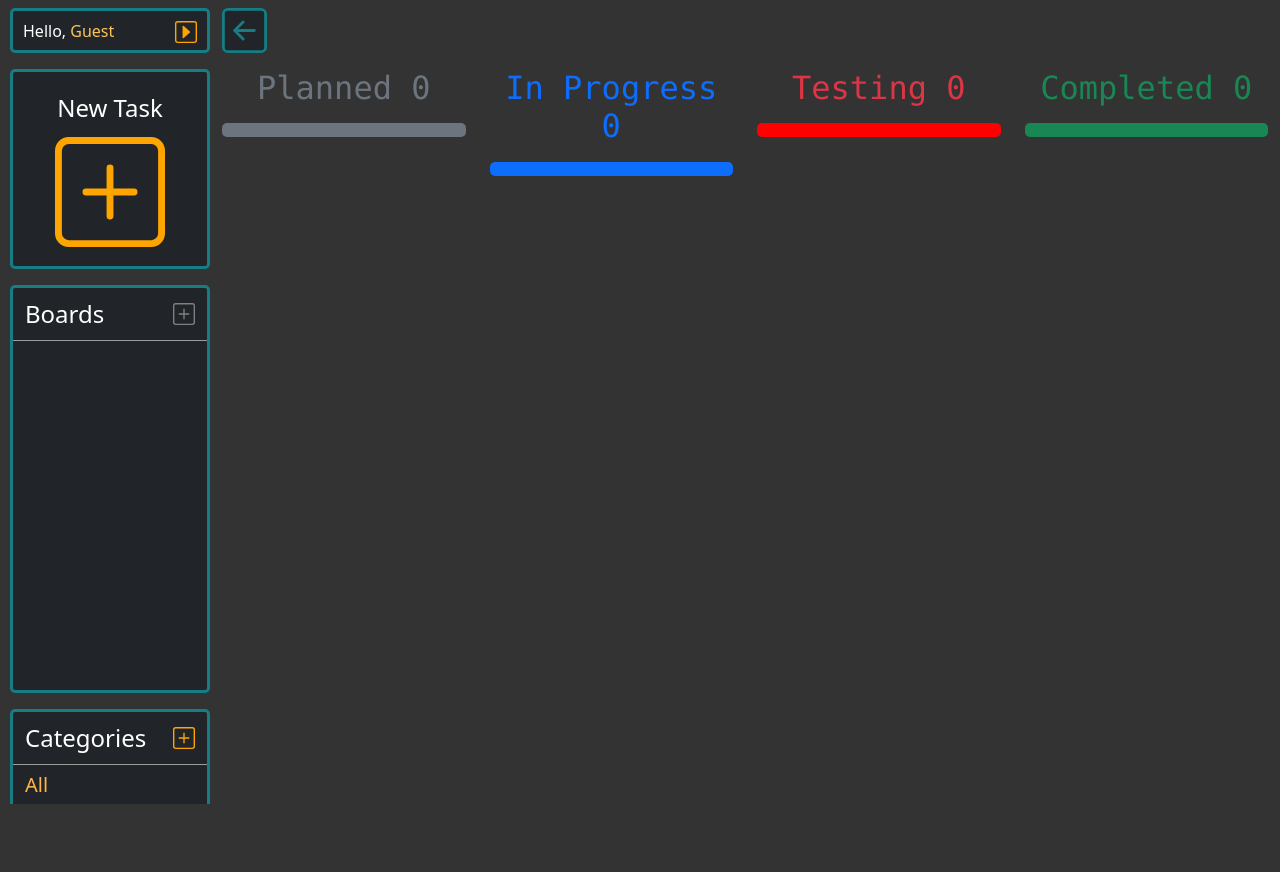
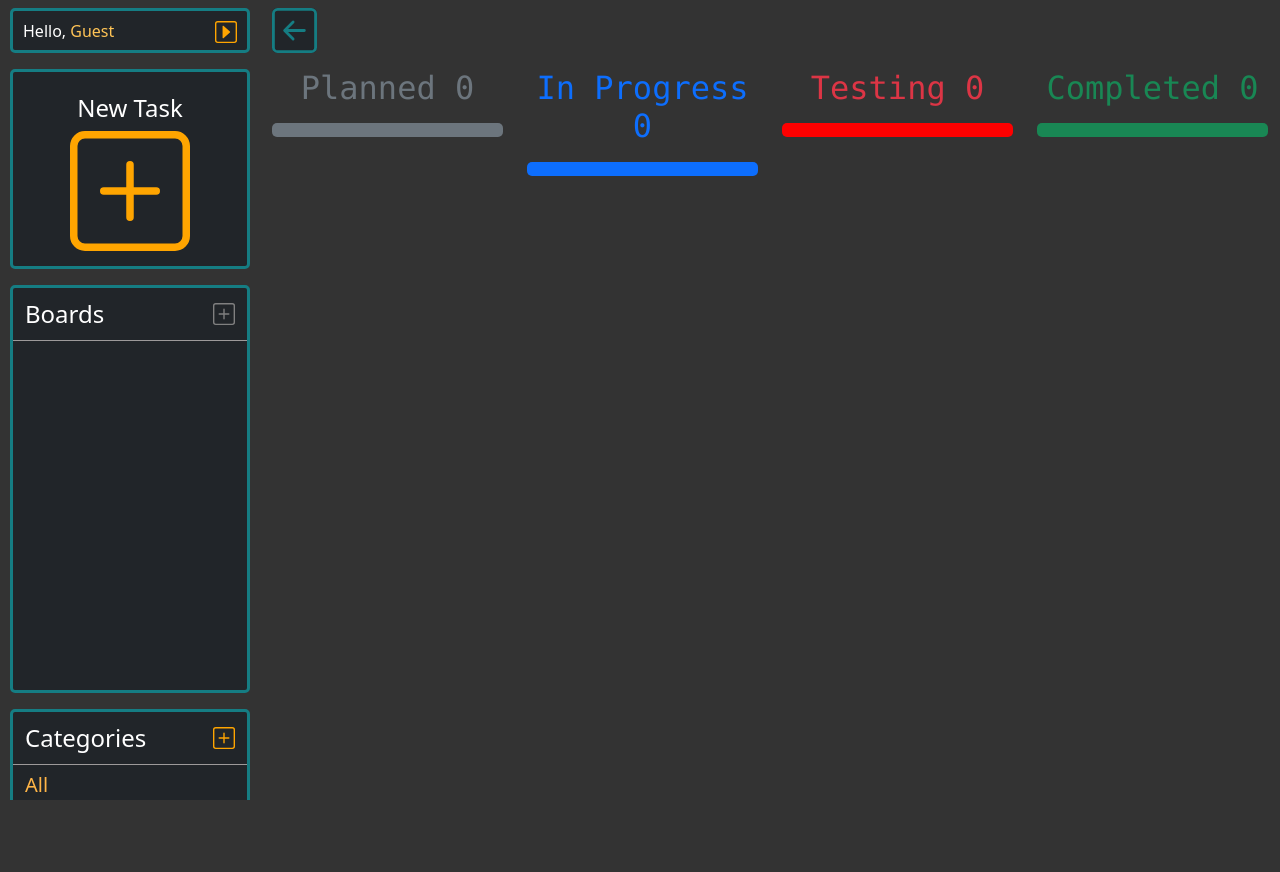
Before and after one commit to reeson46/Planner, a Django app: template templates/dashboard/dashboard.html in a window 1280 px wide. Run offline with Django 3.2, Linux system fonts and the light colour scheme; the template is opened without the code that fills it, so the values that code supplies are empty.

Commit message:
fixed sidebar overflow

```diff
--- a/static/dashboard/sidebar/css/sidebar.css
+++ b/static/dashboard/sidebar/css/sidebar.css
@@ -1,11 +1,13 @@
 /* Sidebar */
 #sidebar-wrapper {
     z-index: 1;
-    position: fixed;
-    width: 200px;
-    height: 100vh;
+    position: absolute;
+    width: 250px;
+    height: 99vh;
     margin-left: 10px;
-    overflow-y: hidden;
+    padding-right: 10px;
+    overflow-y: scroll;
+    overflow-x: hidden;
     transition: 0.3s;
 }
 
@@ -13,13 +15,17 @@
 #page-content-wrapper {
     width: 100%;
     position: absolute;
-    padding-left: 210px;
+    padding-left: 260px;
     transition: 0.3s;
+
 }
 
 /* Change the width of the sidebar to display it */
 #wrapper.menuDisplayed #sidebar-wrapper {
     width: 0;
+    padding-right: 0px;
+    overflow-y: hidden;
+    overflow-x: hidden;
 }
 
 #wrapper.menuDisplayed #page-content-wrapper {
@@ -154,11 +160,11 @@
 }
 
 .newtask-icon {
-    width: 110px;
-    height: 110px;
-    left: 45px;
-    top: 133px;
-    position: absolute;
+    width: 100%;
+    height: 120px;
+    top: 15px;
+    position: relative;
+
 }
 
 .sidebar-add-task-guest {
@@ -265,7 +271,7 @@
 }
 
 .dropdown-menu-user {
-    transform: translate(215px, 8px) !important;
+    transform: translate(255px, 8px) !important;
     border: 3px solid #157d83;
     padding-top: 0;
     padding-bottom: 0;
@@ -325,7 +331,7 @@ li.account-dropdown-item {
 }
 
 .dropdown-menu-guest {
-    transform: translate(215px, 8px) !important;
+    transform: translate(210px, 8px) !important;
     border: 3px solid #157d83;
     padding-top: 0;
     padding-bottom: 0;
--- a/static/task/css/task.css
+++ b/static/task/css/task.css
@@ -10,6 +10,7 @@
 .task-col {
     overflow-y: scroll;
     height: 85vh;
+    padding: 0 10px 0 10px;
 }
 
 .task {
--- a/templates/dashboard/board.html
+++ b/templates/dashboard/board.html
@@ -5,7 +5,7 @@
     <h2 class="text-secondary font-monospace text-center" id="planned-total">Planned {{ planned|length }}</h2>
     <hr class="new1">
 
-    <div class="p-3 task-col" id="tasks-planned">
+    <div class="task-col" id="tasks-planned">
 
       {% for task in planned %}
       {% include 'dashboard/task/task_card.html' %}
@@ -18,7 +18,7 @@
     <h2 class="text-primary font-monospace text-center" id="in-progress-total">In Progress {{ in_progress|length }}</h2>
     <hr class="new2">
 
-    <div class="p-3 task-col" id="tasks-in-progress">
+    <div class="task-col" id="tasks-in-progress">
 
       {% for task in in_progress %}
       {% include 'dashboard/task/task_card.html' %}
@@ -32,7 +32,7 @@
     <h2 class="text-danger font-monospace text-center" id="testing-total">Testing {{ testing|length }}</h2>
     <hr class="new3">
 
-    <div class="p-3 task-col" id="tasks-testing">
+    <div class="task-col" id="tasks-testing">
 
       {% for task in testing %}
       {% include 'dashboard/task/task_card.html' %}
@@ -46,7 +46,7 @@
     <h2 class="text-success font-monospace text-center" id="completed-total">Completed {{ completed|length }}</h2>
     <hr class="new4">
 
-    <div class="p-3 task-col" id="tasks-completed">
+    <div class="task-col" id="tasks-completed">
 
       {% for task in completed %}
       {% include 'dashboard/task/task_card.html' %}
--- a/templates/dashboard/dashboard.html
+++ b/templates/dashboard/dashboard.html
@@ -2,7 +2,7 @@
 {% block title %}Dashboard{% endblock title %}
 {% block content %}
 
-<div id="wrapper" class="mt-1">
+<div id="wrapper" class="mt-2">
 
   <div class="" id="sidebar-wrapper">
     {% include 'dashboard/sidebar.html' %}
@@ -11,7 +11,7 @@
   <div id="page-content-wrapper">
     <div class="container-fluid">
 
-        <div class="bg-dark mt-1" id="menu-toggle">
+        <div class="bg-dark" id="menu-toggle">
           <svg xmlns="http://www.w3.org/2000/svg" width="16" height="16" fill="currentColor"
             class="bi bi-arrow-left-square menu-arrow" viewBox="0 0 16 16">
             <path fill-rule="evenodd"
--- a/templates/dashboard/sidebar.html
+++ b/templates/dashboard/sidebar.html
@@ -3,7 +3,7 @@
 
 
 <ul class="sidebar-nav">
-  <div class="bg-dark mt-1 mb-3" id="account-wrapper">
+  <div class="bg-dark mb-3" id="account-wrapper">
     {% if user.is_authenticated %}
     <div class="d-flex justify-content-between" style="height: 100%;">
       <span class="d-flex text-white user-name-wrapper">
```
